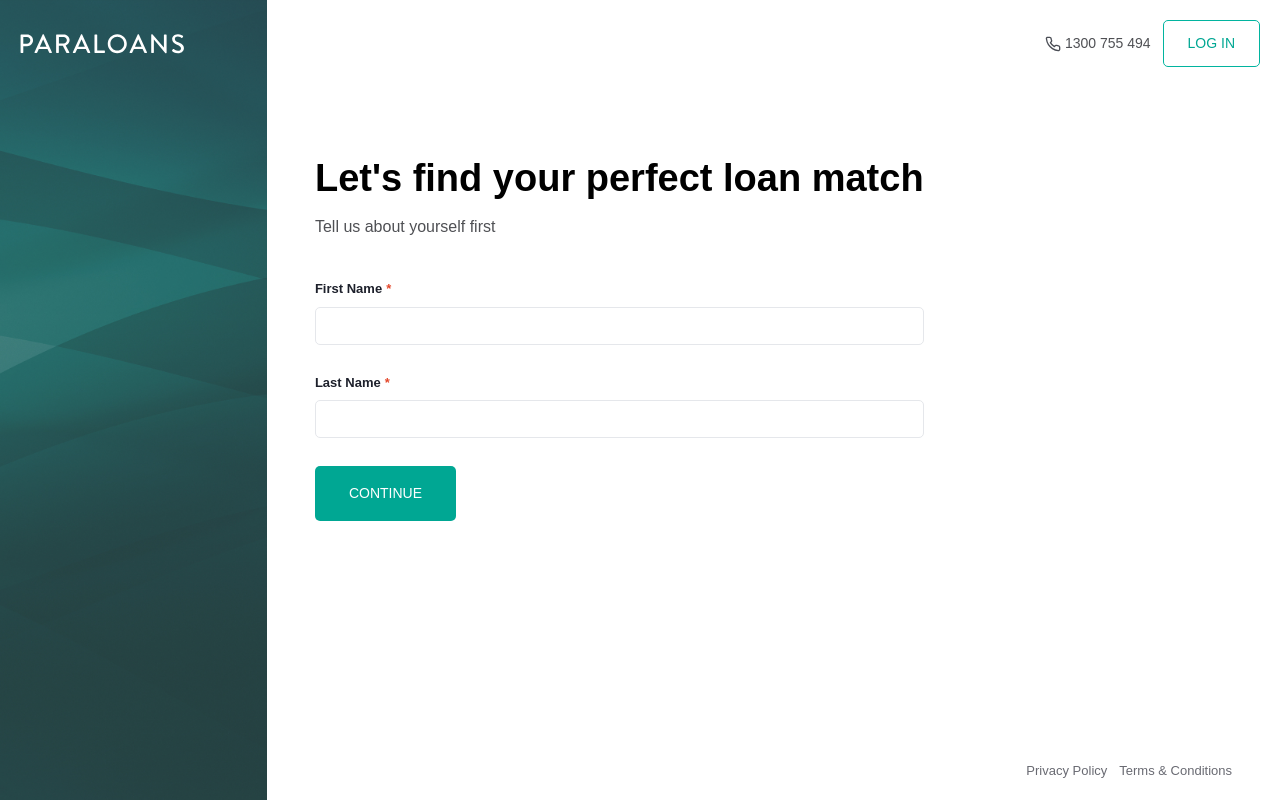
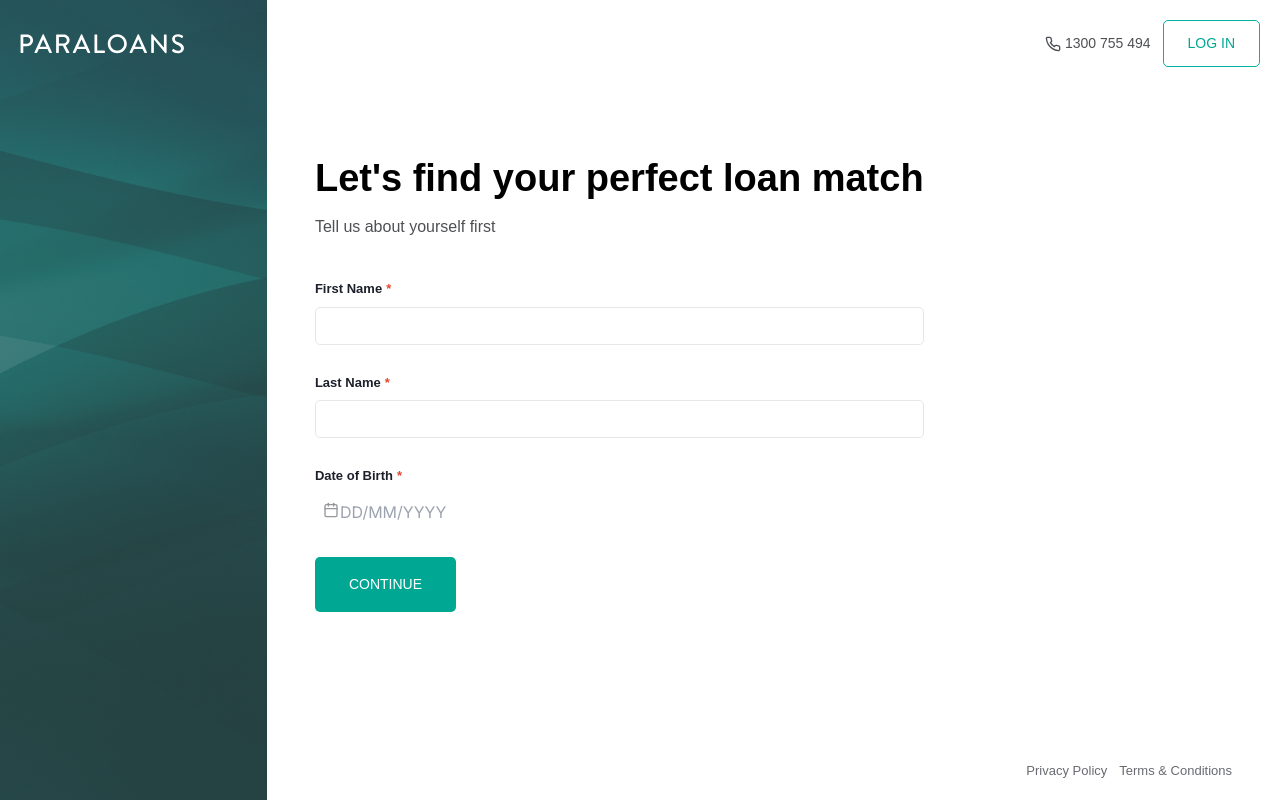
Before and after one commit to jcgalbano/paraloans, a Next.js app in the folder web/: page /personal-details in a window 1280 px wide. Built offline with nearby package versions, Linux system fonts and the light colour scheme; a web font is replaced by a local one.

Commit message:
Feat(component): add FormDatepicker

```diff
--- a/web/package.json
+++ b/web/package.json
@@ -13,6 +13,7 @@
     "framer-motion": "^11.3.3",
     "next": "14.2.5",
     "react": "^18",
+    "react-datepicker": "^7.3.0",
     "react-dom": "^18",
     "react-hook-form": "^7.52.1",
     "sass": "^1.77.8",
--- /dev/null
+++ b/web/src/app/components/FormDatepicker/FormDatepicker.tsx
@@ -0,0 +1,53 @@
+import DatePicker from "react-datepicker";
+import { FieldValues, Path, useFormContext } from "react-hook-form";
+
+import { calendarIcon } from "./calendarIcon";
+import { FormDatepickerProps } from "./FormDatepicker.types";
+
+import "react-datepicker/dist/react-datepicker.css";
+
+export const FormDatepicker = <FormObj extends FieldValues>({
+  field,
+  label,
+  required,
+}: FormDatepickerProps) => {
+  const { setValue, formState, watch, clearErrors, trigger } = useFormContext();
+
+  const handleInputChange = (field: Path<FormObj>, value: Date | null) => {
+    if (formState.errors[field]) {
+      clearErrors(field);
+    }
+
+    setValue(field, value as any);
+  };
+
+  return (
+    <div className="mb-7">
+      <label
+        className="font-proximaNova text-base block
+      text-neutral-800 text-sm font-semibold font-base mb-2"
+      >
+        {label}
+        {required && <span className="text-errors-600 pl-1">*</span>}
+      </label>
+
+      <DatePicker
+        className={`${formState.errors[field] && "react-datepicker-error"}`}
+        dateFormat="dd/MM/yyyy"
+        placeholderText="DD/MM/YYYY"
+        showIcon={true}
+        icon={calendarIcon()}
+        selected={watch(field)}
+        onBlur={() => trigger(field)}
+        onChange={(date) => {
+          handleInputChange(field as Path<FormObj>, date);
+        }}
+      />
+      {formState.errors[field] && (
+        <p className="font-proximaNova text-base text-errors-600">
+          {formState.errors[field]?.message as string}
+        </p>
+      )}
+    </div>
+  );
+};
--- /dev/null
+++ b/web/src/app/components/FormDatepicker/FormDatepicker.types.ts
@@ -0,0 +1,5 @@
+export interface FormDatepickerProps {
+  field: string;
+  label: string;
+  required?: boolean;
+}
--- /dev/null
+++ b/web/src/app/components/FormDatepicker/calendarIcon.tsx
@@ -0,0 +1,40 @@
+export const calendarIcon = () => {
+  return (
+    <svg
+      xmlns="http://www.w3.org/2000/svg"
+      width="16"
+      height="16"
+      viewBox="0 0 16 16"
+      fill="none"
+    >
+      <path
+        d="M12.6667 2.66663H3.33333C2.59695 2.66663 2 3.26358 2 3.99996V13.3333C2 14.0697 2.59695 14.6666 3.33333 14.6666H12.6667C13.403 14.6666 14 14.0697 14 13.3333V3.99996C14 3.26358 13.403 2.66663 12.6667 2.66663Z"
+        stroke="#96979C"
+        strokeWidth="1.33333"
+        strokeLinecap="round"
+        strokeLinejoin="round"
+      />
+      <path
+        d="M10.6665 1.33337V4.00004"
+        stroke="#96979C"
+        strokeWidth="1.33333"
+        strokeLinecap="round"
+        strokeLinejoin="round"
+      />
+      <path
+        d="M5.3335 1.33337V4.00004"
+        stroke="#96979C"
+        strokeWidth="1.33333"
+        strokeLinecap="round"
+        strokeLinejoin="round"
+      />
+      <path
+        d="M2 6.66663H14"
+        stroke="#96979C"
+        strokeWidth="1.33333"
+        strokeLinecap="round"
+        strokeLinejoin="round"
+      />
+    </svg>
+  );
+};
--- /dev/null
+++ b/web/src/app/components/FormDatepicker/index.ts
@@ -0,0 +1 @@
+export { FormDatepicker } from "./FormDatepicker";
--- a/web/src/app/layouts/LoanForm/LoanForm.schema.ts
+++ b/web/src/app/layouts/LoanForm/LoanForm.schema.ts
@@ -3,6 +3,7 @@ import * as yup from "yup";
 const schemaShape = {
   firstName: yup.string().required("First name is required."),
   lastName: yup.string().required("Last name is required."),
+  dateOfBirth: yup.date().required("Date of birth is required."),
 };
 
 export const schema = yup.object().shape(schemaShape);
--- a/web/src/app/layouts/LoanForm/LoanForm.types.ts
+++ b/web/src/app/layouts/LoanForm/LoanForm.types.ts
@@ -1,4 +1,5 @@
 export interface FormValues {
   firstName: string;
   lastName: string;
+  dateOfBirth: Date;
 }
--- a/web/src/app/personal-details/page.tsx
+++ b/web/src/app/personal-details/page.tsx
@@ -3,6 +3,7 @@
 import { NextPage } from "next";
 
 import { LoanForm } from "../layouts/LoanForm";
+import { FormDatepicker } from "../components/FormDatepicker";
 import { FormHeadliner } from "../components/FormHeadliner";
 import { FormTextField } from "../components/FormTextField";
 import { FormNext } from "../components/FormNext";
@@ -17,6 +18,11 @@ const PersonalDetails: NextPage = () => {
         <FormHeadliner text={headline} subtext={subheading} />
         <FormTextField field="firstName" label="First Name" required={true} />
         <FormTextField field="lastName" label="Last Name" required={true} />
+        <FormDatepicker
+          field="dateOfBirth"
+          label="Date of Birth"
+          required={true}
+        />
         <FormNext />
       </form>
     </LoanForm>
```
Also changed, not shown: 1 other file (tests, documents, lock files or other folders).
